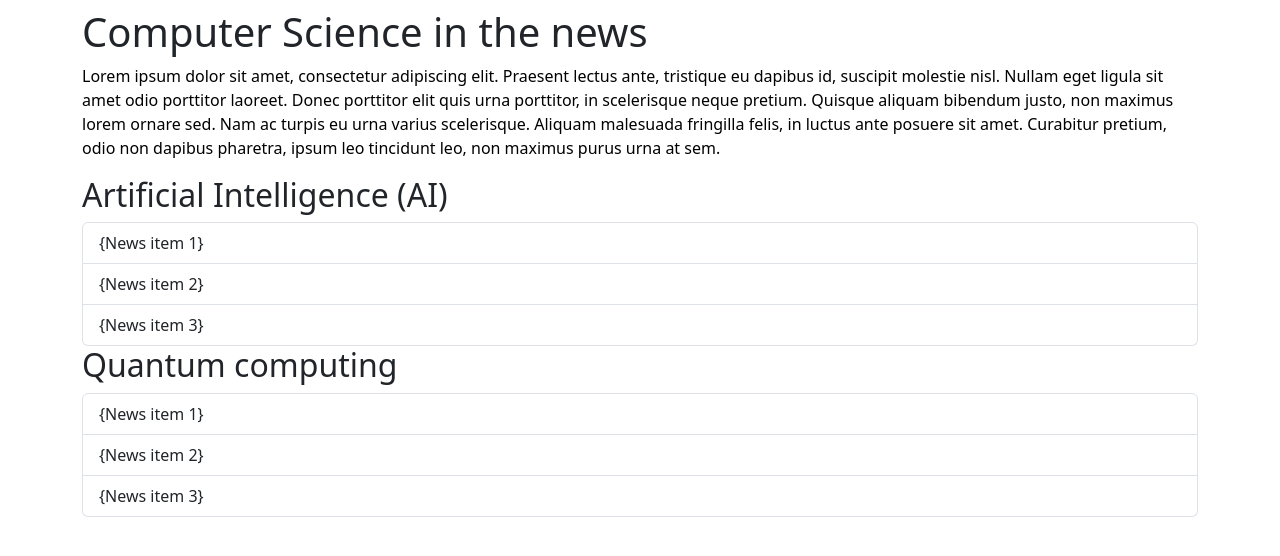
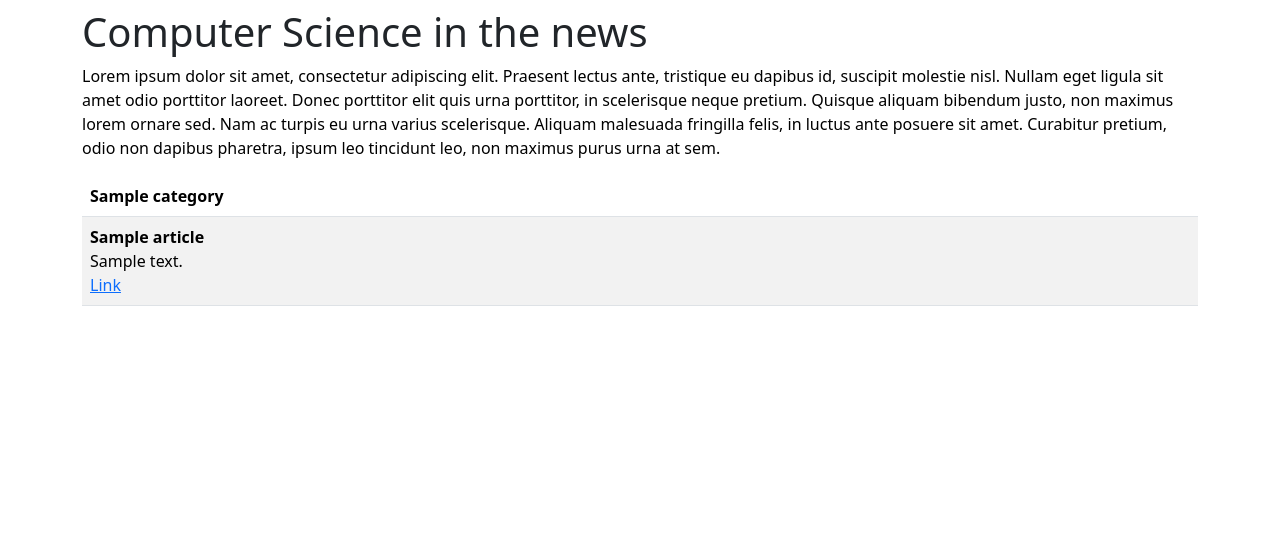
Before and after one commit to MissClickalot/ai-powered-cs-learning-portal, a Flask app: template templates/news.html in a window 1280 px wide. Shown: the part 56-612 px from the top of the page. Run offline with Flask 3, Linux system fonts and the light colour scheme; the template is opened without the code that fills it: most values are stand-ins (such as "Sample title", 1, 10 or a date in 2020); some libraries are stand-ins or nearby versions.

Commit message:
Update news page to render news extracted from API.

```diff
--- a/templates/news.html
+++ b/templates/news.html
@@ -47,30 +47,28 @@
 
     <!-- News Content Section -->
     <div class="container">
-        <div class="row">
-            <div class="col">
-                <!-- Subsection heading for AI news -->
-                <h2>Artificial Intelligence (AI)</h2>
-                <!-- List of news items related to AI -->
-                <ul class="list-group">
-                    <li class="list-group-item"><span>{News item 1}</span></li>
-                    <li class="list-group-item"><span>{News item 2}</span></li>
-                    <li class="list-group-item"><span>{News item 3}</span></li>
-                </ul>
-            </div>
+        {% for category, articles in extracted_news.items() %}
+        <div class="table-responsive">
+            <table class="table table-striped table-hover">
+                <thead>
+                <tr>
+                    <th>{{ category }}</th>  <!-- Category as header -->
+                </tr>
+                </thead>
+                <tbody>
+                {% for article in articles %}  <!-- Loop through articles -->
+                <tr>
+                    <td>
+                        <strong>{{ article.title }}</strong><br>
+                        {{ article.description or "No description available" }}<br>
+                        <a href="{{ article.url }}" target="_blank">Link</a>
+                    </td>
+                </tr>
+                {% endfor %}
+                </tbody>
+            </table>
         </div>
-        <div class="row">
-            <div class="col">
-                <!-- Subsection heading for Quantum Computing news -->
-                <h2>Quantum computing</h2>
-                <!-- List of news items related to Quantum Computing -->
-                <ul class="list-group">
-                    <li class="list-group-item"><span>{News item 1}</span></li>
-                    <li class="list-group-item"><span>{News item 2}</span></li>
-                    <li class="list-group-item"><span>{News item 3}</span></li>
-                </ul>
-            </div>
-        </div>
+        {% endfor %}
     </div>
 
     <!-- Offcanvas Menu Section -->
```
